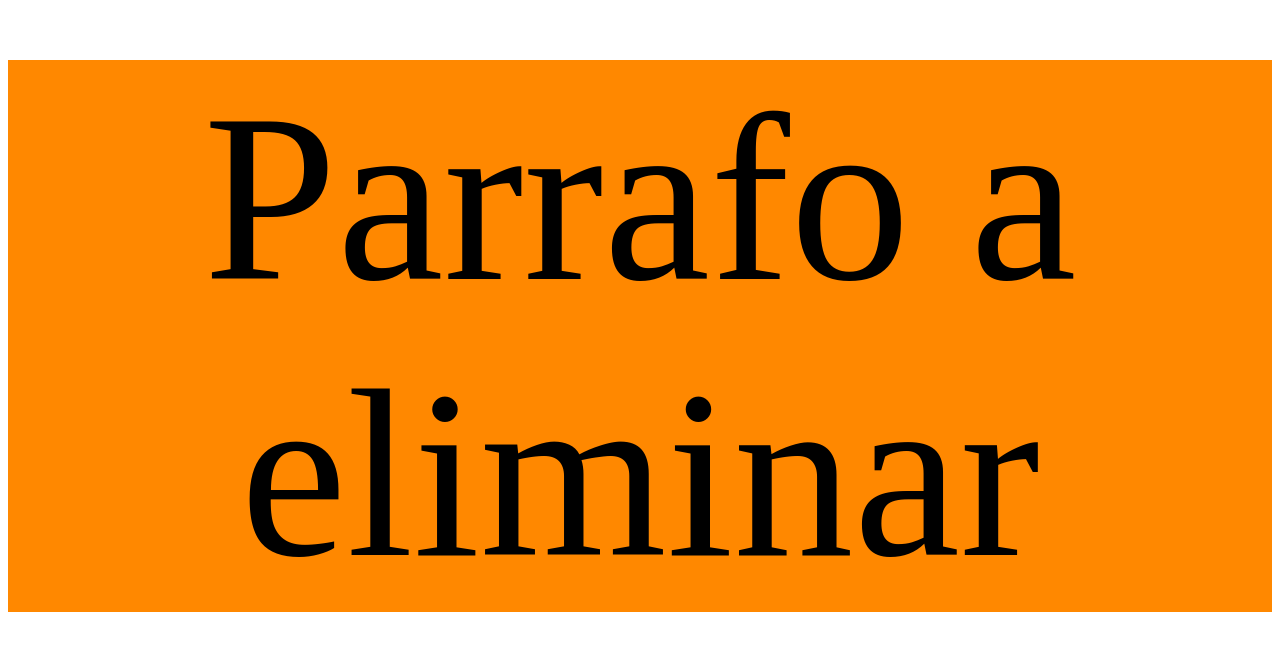
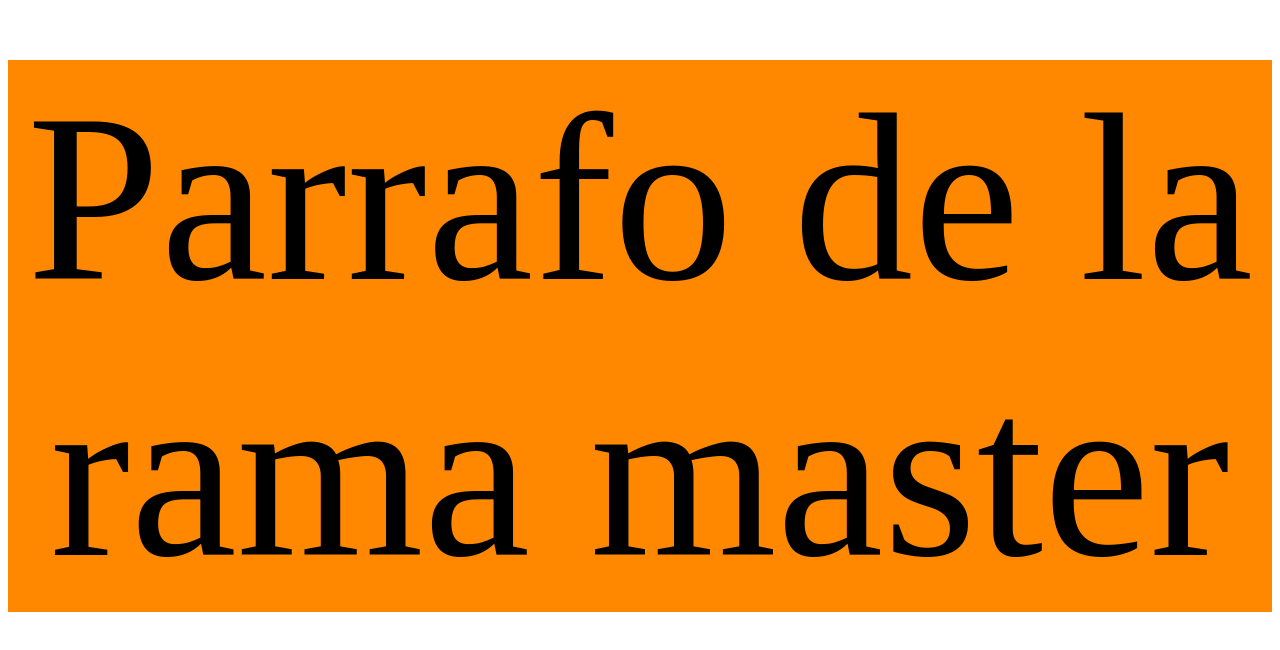
Before and after one commit to jmgiusti91/git-clase02, a plain HTML site: page index.html in a window 1280 px wide. Shown: the part 1764-2414 px from the top of the page. Drawn offline with Linux system fonts and the light colour scheme.

Commit message:
Se agrego un parrafo desde la rama master

```diff
--- a/index.html
+++ b/index.html
@@ -7,6 +7,6 @@
 <body>
 	<p>Parrafo de prueba</p>
 	<p>Parrafo a manter</p>
-	<p>Parrafo a eliminar</p>
+	<p>Parrafo de la rama master</p>
 </body>
 </html>
```
